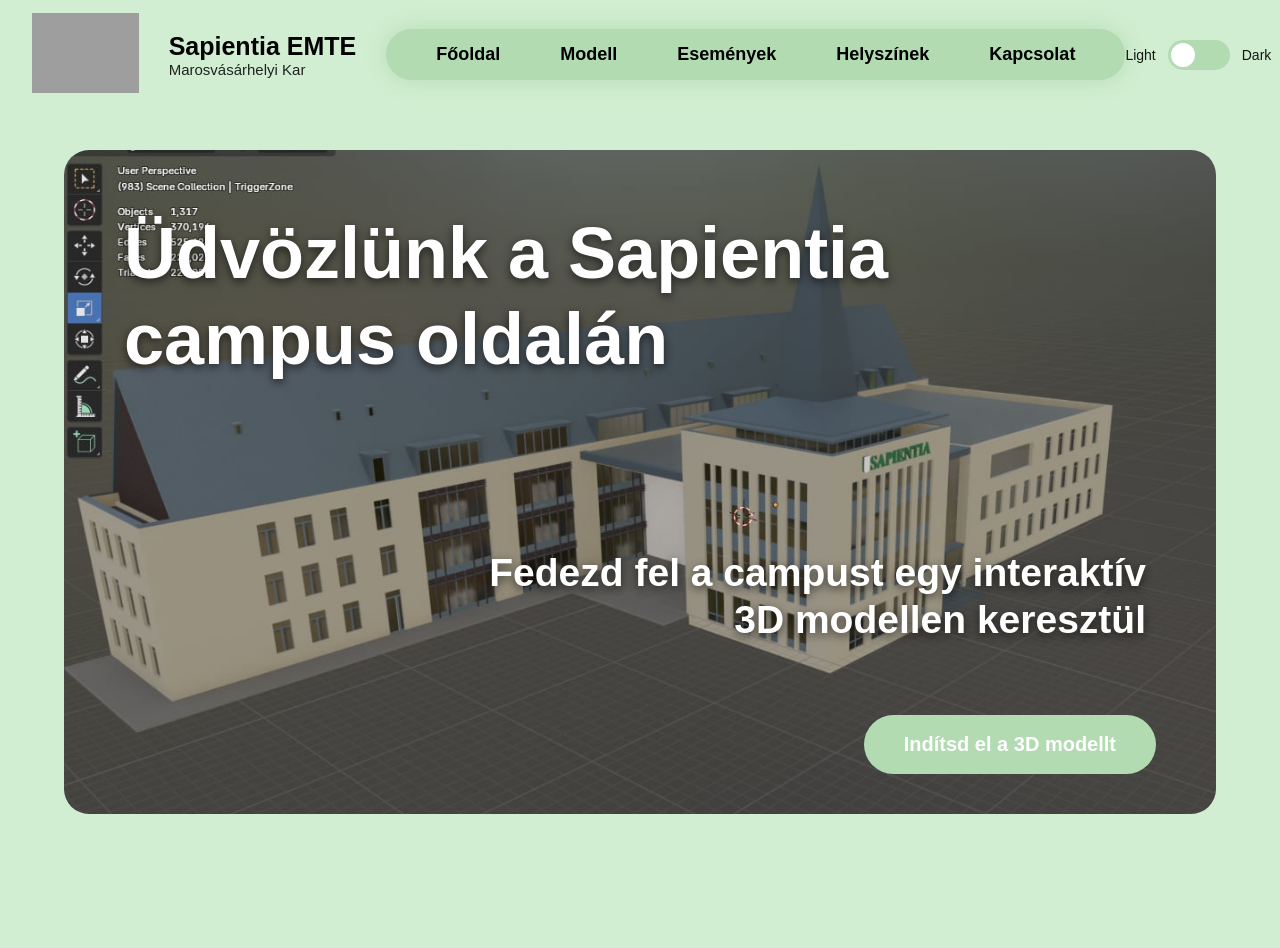
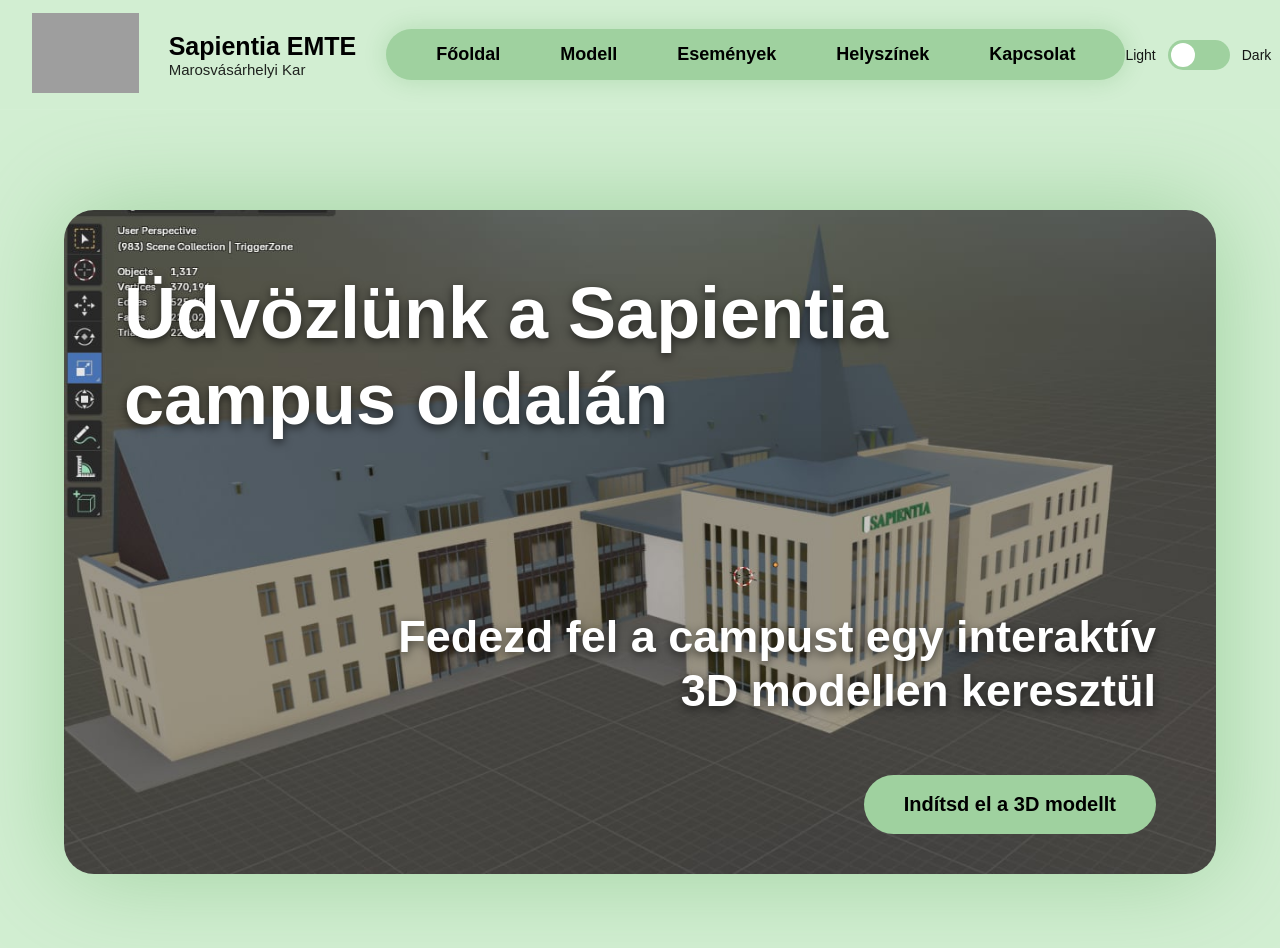
Before and after one commit to KiralyAlparCsaba/Sapi3D, a React (Vite) app in the folder frontend/: page /app in a window 1280 px wide. Shown: the top 948 px of the page. Before the commit the page ends 814 px from the top, so only its background shows below. Built offline with nearby package versions, Linux system fonts and the light colour scheme; sample sign-in values are in the browser's storage; grey boxes are pictures that could not be loaded.

Commit message:
Adjust hero spacing and visual balance

```diff
--- a/frontend/src/styles/HeroSection.css
+++ b/frontend/src/styles/HeroSection.css
@@ -2,22 +2,17 @@
   width: 100%;
   display: flex;
   justify-content: center;
-  margin-top: 40px;
+  margin-top: 100px;
+  margin-bottom: 100px;
 }
 
 .hero-inner {
   position: relative;
   width: 90%;
   max-width: 1400px;
-
-  border-radius: 25px;
+  border-radius: 30px;
   overflow: hidden;
-  .hero-inner {
-  box-shadow: 0 0 60px 20px var(--capsule-bg);
-
-}
-
-
+  box-shadow: 0 0 100px 0px var(--capsule-bg);
 }
 
 .hero-image {
@@ -39,32 +34,24 @@
 .hero-text-right {
   position: absolute;
   top: 400px;
-  right: 70px;
+  right: 60px;
   color: white;
-  font-size: 26px;
-  font-weight: 600;
+  font-size: 30px;
+  font-weight: 700;
   text-align: right;
   text-shadow: 0 3px 10px rgba(0,0,0,0.6);
 }
-
 
 .hero-button {
   position: absolute;
   right: 60px;
   bottom: 40px;
-
   background: var(--capsule-bg);
-  color: white;
-
   padding: 18px 40px;
   border-radius: 40px;
-
   font-size: 20px;
   font-weight: 700;
-
-  text-decoration: none;
-
-  transition: 0.2s ease;
+  transition: 0.5s ease;
 }
 
 .hero-button:hover {
--- a/frontend/src/styles/Navbar.css
+++ b/frontend/src/styles/Navbar.css
@@ -6,8 +6,8 @@
 padding: 0 32px;
 background: var(--navbar-bg);
 border-bottom: 1px solid rgba(255, 255, 255, 0.05);
-position: sticky;
-top: 0;
+position: relative;
+
 z-index: 1000;
 }
 
--- a/frontend/src/styles/index.css
+++ b/frontend/src/styles/index.css
@@ -54,7 +54,7 @@
   --bg-color: #ffffff;
   --text-color: #000000;
   --navbar-bg: #d2eed2;
-  --capsule-bg: #b2dbb2;
+  --capsule-bg: #9fd19f;
   --shadow-color: rgba(0, 120, 0, 0.15);
 }
 
```
